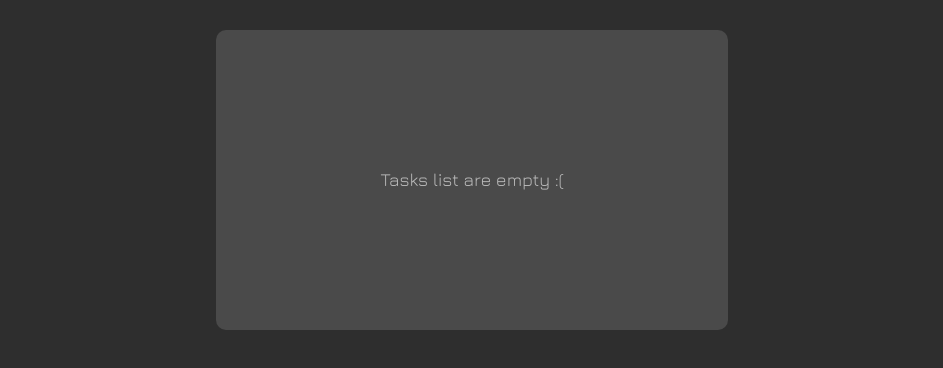
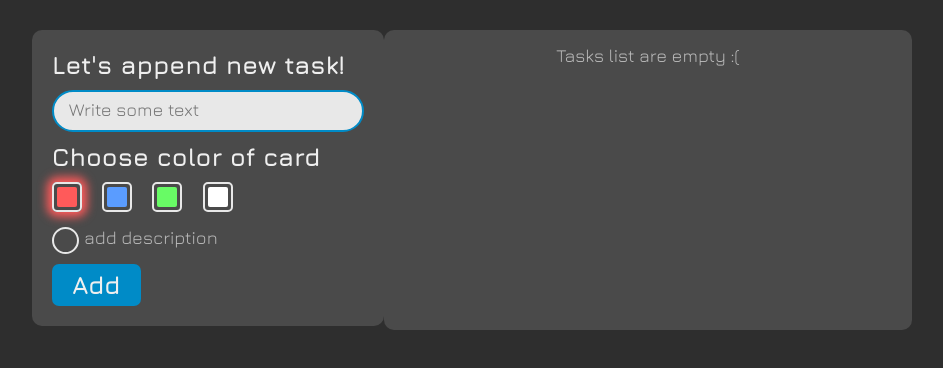
Before and after one commit to Lilloon/Todo, a React (Create React App) app: page / in a window 1280 px wide. Shown: the top 368 px of the page, without its empty margins (168-1111 px from the left). Built offline with nearby package versions, Linux system fonts and the light colour scheme.

Commit message:
DoNe:):):)

```diff
--- a/src/App.css
+++ b/src/App.css
@@ -16,6 +16,11 @@ body {
 
 .App {
   display: flex;
-  justify-content: center;
+  box-sizing: border-box;
+  justify-content: space-between;
   padding-top: 30px;
+  width: 100%;
+  padding: 0 200px;
+  padding-top: 30px;
+  margin: 0 auto;
 }
--- a/src/App.js
+++ b/src/App.js
@@ -7,6 +7,7 @@ export default class App extends React.Component {
   render() {
     return (
       <div className="App">
+        <ClientPanel />
         <TaskCardsList />
       </div>
     );
--- a/src/actions/tasksAction.js
+++ b/src/actions/tasksAction.js
@@ -2,3 +2,5 @@ import { createAction } from "./actionCreator";
 import { TASK_TYPES } from "./types";
 
 export const addTask = createAction(TASK_TYPES.ADD_TASK);
+export const removeTask = createAction(TASK_TYPES.REMOVE_TASK)
+export const setDoneTask = createAction(TASK_TYPES.SET_DONE_TASK)
--- a/src/actions/types.js
+++ b/src/actions/types.js
@@ -1,3 +1,5 @@
 export const TASK_TYPES = {
   ADD_TASK: "[REDUX][ADD_TASK]",
+  REMOVE_TASK: "[REDUX][REMOVE_TASK]",
+  SET_DONE_TASK: "[REDUX][SET_DONE_TASK]",
 };
--- a/src/atoms/ButtonWithIcon/ButtonWithIcon.jsx
+++ b/src/atoms/ButtonWithIcon/ButtonWithIcon.jsx
@@ -5,10 +5,11 @@ export default class ButtonWithIcon extends React.Component {
   render() {
     this.onCLickHandler = this.props.onClick;
     this.icon = this.props.icon;
+    this.alt = this.props.alt;
 
     return (
-      <div className={style.button} onClick={this.onCLickHandler}>
-        <img className={style.icon} src={this.icon} />
+      <div className={style.button} onClick={this.onCLickHandler} >
+        <img className={style.icon} src={this.icon}  alt={this.alt}/>
       </div>
     );
   }
--- a/src/molecules/TaskCard/TaskCard.jsx
+++ b/src/molecules/TaskCard/TaskCard.jsx
@@ -5,8 +5,12 @@ import Title from "../../atoms/Title/Title";
 import ButtonWithIcon from "../../atoms/ButtonWithIcon/ButtonWithIcon";
 import trash from "../../assets/img/trash.png";
 import arrow from "../../assets/img/arrow.png";
+import checked from '../../assets/img/check.png'
 import styled from "styled-components";
 import { colorObj } from "../../assets/colorObj";
+import store from '../../store/store'
+import { removeTask, setDoneTask } from "../../actions/tasksAction";
+
 
 export default class TaskCard extends React.Component {
   constructor(props) {
@@ -34,12 +38,21 @@ export default class TaskCard extends React.Component {
       this.setState({ isOpen: !this.state.isOpen });
       console.log(this.state.isOpen);
     };
+    const deleteTask = (id) => {
+      store.dispatch(removeTask(id))
+    }
+    const setDone = (id) => {
+      store.dispatch(setDoneTask(id))
+    }
     return (
       <Border className={style.taskCard}>
         <div className={style.main}>
           <Title title={this.card.inputValue} />
           <div className={style.buttons}>
-            <ButtonWithIcon icon={trash} />{" "}
+            <div className={this.card?.Done ? style.checked : ''}>
+              <ButtonWithIcon icon={checked} onClick={() => {setDone(this.card?.id)}}  alt='Done!'/>
+            </div>
+            <ButtonWithIcon onClick={() => {deleteTask(this.card?.id)}} icon={trash} />
           </div>
         </div>
         {this.card?.isRadioActive ? (
--- a/src/molecules/TaskCard/TaskCard.module.css
+++ b/src/molecules/TaskCard/TaskCard.module.css
@@ -21,6 +21,8 @@
 
 .buttons {
   display: flex;
+  width: 9%;
+  justify-content: space-between;
 }
 
 .main {
@@ -33,5 +35,11 @@
   display: flex;
   flex-direction: column;
   align-items: center;
-  justify-content: center;
 }
+
+.checked{
+  border-radius: 50px;
+  -webkit-box-shadow: 0px 0px 10px 10px green;
+  -moz-box-shadow: 0px 0px 10px 10px green;
+  box-shadow: 0px 0px 10px 10px green;
+}
--- a/src/organisms/TaskCardsList/TaskCardsList.jsx
+++ b/src/organisms/TaskCardsList/TaskCardsList.jsx
@@ -12,7 +12,7 @@ class TaskCardsList extends React.Component {
         {this.taskList?.length !== 0 && this.taskList ? (
           <div>
             {this.taskList.map((card) => (
-              <TaskCard card={card} />
+              <TaskCard card={card} key={card.id} />
             ))}{" "}
           </div>
         ) : (
--- a/src/organisms/TaskCardsList/TaskCardsList.module.css
+++ b/src/organisms/TaskCardsList/TaskCardsList.module.css
@@ -5,12 +5,29 @@
   margin-top: 10px;
   box-sizing: border-box;
   padding: 15px;
-  width: 40%;
+  width: 750px;
   min-height: 300px;
+  height: max-content;
   max-height: 800px;
   background: #4a4a4a;
   border-radius: 10px;
   margin: 0;
+}
+
+.cardsList::-webkit-scrollbar {
+  width: 2px;
+  border-radius: 20px;
+}
+
+.cardsList::-webkit-scrollbar-track {
+  box-shadow: inset 0 0 6px rgba(0, 0, 0, 0.3);
+  border-radius: 20px;
+}
+
+.cardsList::-webkit-scrollbar-thumb {
+  background-color: darkgrey;
+  outline: 1px solid slategrey;
+  border-radius: 20px;
 }
 .text {
   width: 100%;
--- a/src/organisms/clientPanel.jsx
+++ b/src/organisms/clientPanel.jsx
@@ -22,6 +22,9 @@ export default class ClientPanel extends React.Component {
     };
   }
   render() {
+    const generateId = () => {
+      return Math.floor(Math.random() * 1000000);
+    }
     const onChangeInput = (value) => {
       this.setState({ inputValue: value });
     };
@@ -35,6 +38,7 @@ export default class ClientPanel extends React.Component {
     const onChangeTextArea = (value) => {
       this.setState({ textAreaValue: value });
     };
+
     const onClickAdd = () => {
       if (!this.state.inputValue.trim()) {
         this.setState({
@@ -50,12 +54,13 @@ export default class ClientPanel extends React.Component {
         this.state.inputValue &&
         (this.state.isRadioActive ? this.state.textAreaValue : true)
       ) {
-        store.dispatch(addTask({ ...this.state, date: new Date() }));
+        store.dispatch(addTask({id:generateId(), ...this.state, date: new Date(), isDone:false }));
         this.setState({
           inputValue: "",
           textAreaValue: "",
           isInputError: false,
           isTextAreaError: false,
+          isRadioActive: false,
         });
       }
     };
--- a/src/organisms/clientPanel.module.css
+++ b/src/organisms/clientPanel.module.css
@@ -3,6 +3,7 @@
   display: flex;
   flex-direction: column;
   width: 450px;
+  height: max-content;
   background: #4a4a4a;
   border-radius: 10px;
   padding: 20px;
--- a/src/reducers/tasksReducer.js
+++ b/src/reducers/tasksReducer.js
@@ -11,6 +11,21 @@ export default function ColorReducer(state = defaultState, action) {
         ...state,
         taskList: [...state.taskList, action?.$payload],
       };
+      case TASK_TYPES.REMOVE_TASK:
+      return {
+        ...state,
+        taskList: [...state.taskList.filter((task) => task.id !== action?.$payload)],
+      };
+      case TASK_TYPES.SET_DONE_TASK:
+      return {
+        ...state,
+        taskList: [...state.taskList.map((task) => {
+          if (task.id === action?.$payload){
+             return ({ Done:true,...task})
+            }
+          return (task)
+        })],
+      };
     default:
       return state;
   }
```
Also changed, not shown: src/assets/img/check.png (added).
